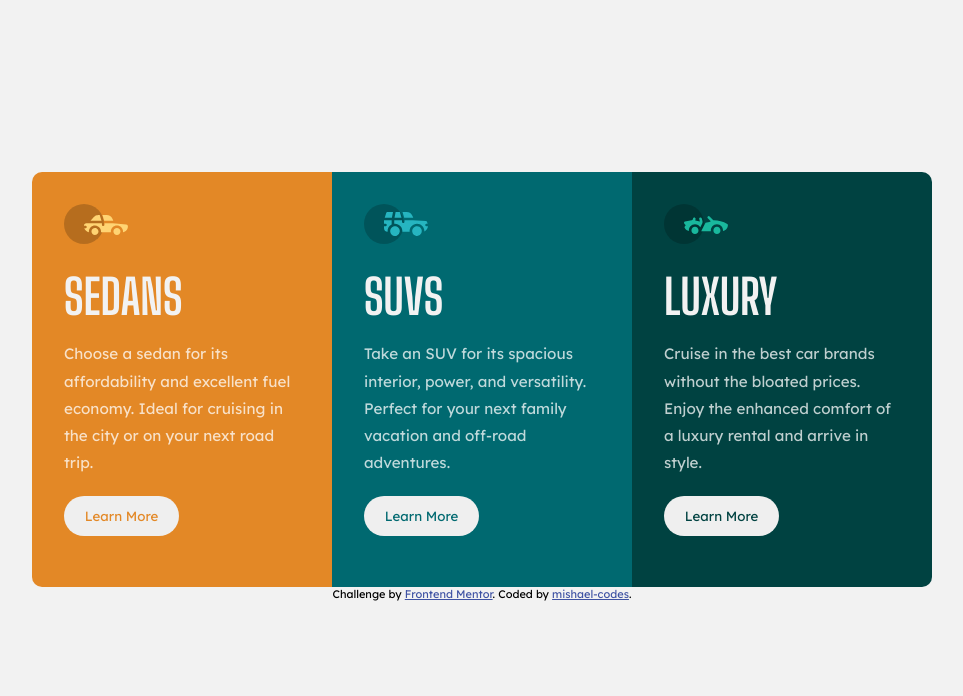
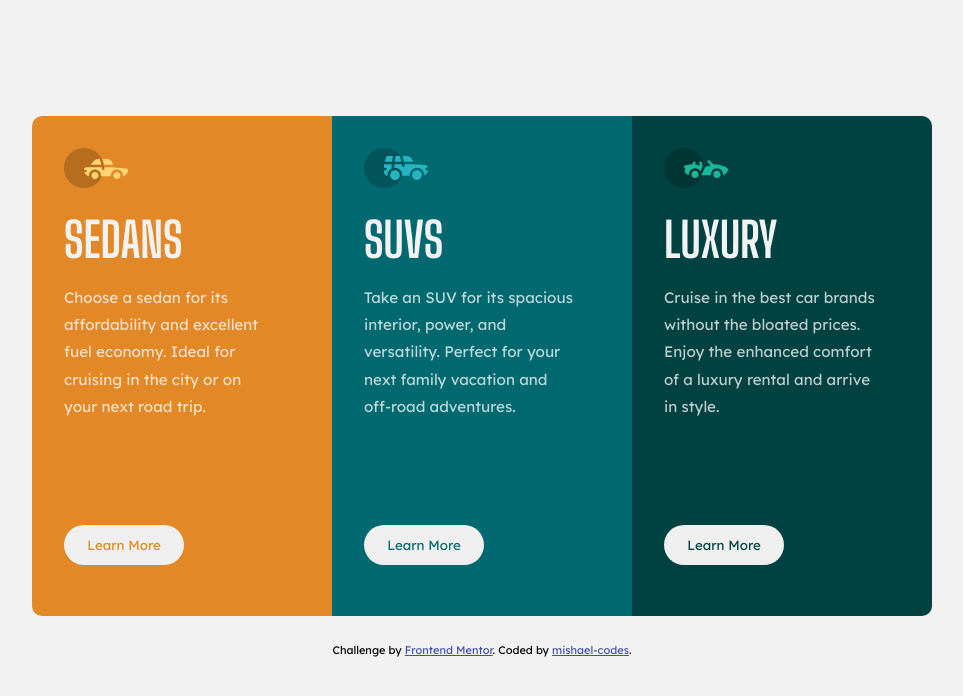
Before and after one commit to mishael-codes/3-column-preview-card-component-main, a plain HTML site: page index.html in a window 1280 px wide. Shown: the whole page, without its empty margins (158-1121 px from the left). Drawn offline with Linux system fonts and the light colour scheme.

Commit message:
design update
Made to look like the actual design provided

```diff
--- a/index.html
+++ b/index.html
@@ -13,10 +13,9 @@
     />
 
     <link rel="stylesheet" href="style.css" />
-    <link rel="stylesheet" href="pc.css">
+    <link rel="stylesheet" href="pc.css" />
 
     <title>Frontend Mentor | 3-column preview card component</title>
-
   </head>
   <body>
     <main>
@@ -25,32 +24,38 @@
       </h1>
 
       <section class="sedan container">
-        <img src="images/icon-sedans.svg" alt="icon-sedan">
+        <div>
+          <img src="images/icon-sedans.svg" alt="icon-sedan" />
           <h2 class="headings">SEDANS</h2>
           <p>
-          Choose a sedan for its affordability and excellent fuel economy. Ideal
-          for cruising in the city or on your next road trip.
+            Choose a sedan for its affordability and excellent fuel economy.
+            Ideal for cruising in the city or on your next road trip.
           </p>
+        </div>
         <button class="btn">Learn More</button>
       </section>
 
       <section class="suv container">
-        <img src="images/icon-suvs.svg" alt="icon-suvs">
+        <div>
+          <img src="images/icon-suvs.svg" alt="icon-suvs" />
           <h2 class="headings">SUVS</h2>
           <p>
-          Take an SUV for its spacious interior, power, and versatility. Perfect
-          for your next family vacation and off-road adventures.
+            Take an SUV for its spacious interior, power, and versatility.
+            Perfect for your next family vacation and off-road adventures.
           </p>
+        </div>
         <button class="btn">Learn More</button>
       </section>
 
       <section class="luxury container">
-        <img src="images/icon-luxury.svg" alt="icon-luxury">
+        <div>
+          <img src="images/icon-luxury.svg" alt="icon-luxury" />
           <h2 class="headings">LUXURY</h2>
           <p>
             Cruise in the best car brands without the bloated prices. Enjoy the
             enhanced comfort of a luxury rental and arrive in style.
           </p>
+        </div>
         <button class="btn">Learn More</button>
       </section>
     </main>
@@ -59,7 +64,10 @@
       Challenge by
       <a href="https://www.frontendmentor.io?ref=challenge" target="_blank"
         >Frontend Mentor</a
-      >. Coded by <a href="https://www.frontendmentor.io/profile/mishael-codes">mishael-codes</a>.
+      >. Coded by
+      <a href="https://www.frontendmentor.io/profile/mishael-codes"
+        >mishael-codes</a
+      >.
     </div>
   </body>
 </html>
--- a/pc.css
+++ b/pc.css
@@ -1,7 +1,7 @@
 @media screen and (min-width: 800px) {
-    body{
-        overflow-x: hidden;
-    }
+  body {
+    overflow-x: hidden;
+  }
 
   main {
     margin: 0 auto;
@@ -11,8 +11,12 @@
     flex-direction: row;
   }
 
-  .container{
+  .container {
+    display: flex;
+    justify-content: space-between;
+    flex-direction: column;
     max-width: 300px;
+    height: 500px;
   }
 
   .sedan {
@@ -22,4 +26,12 @@
   .luxury {
     border-radius: 0 10px 10px 0;
   }
+
+  .container > div > p {
+    width: 213px;
+  }
+
+  .btn {
+    width: 120px;
+  }
 }
--- a/style.css
+++ b/style.css
@@ -41,14 +41,14 @@ main {
   line-height: 1.7rem;
 }
 
-.container h2 {
+.container > div > h2 {
   color: var(--heading-text);
   margin: 1.9rem 0;
   font-size: 3rem;
   font-family: "Big Shoulders Display", cursive;
 }
 
-.container p {
+.container > div > p {
   font-size: 0.95rem;
 }
 
@@ -98,7 +98,7 @@ main {
 .attribution {
   font-size: 11px;
   text-align: center;
-  margin-bottom: 1.7rem;
+  margin: 1.7rem 0;
 }
 
 .attribution a {
```
Lines whose indentation alone changed are shown as unchanged.
